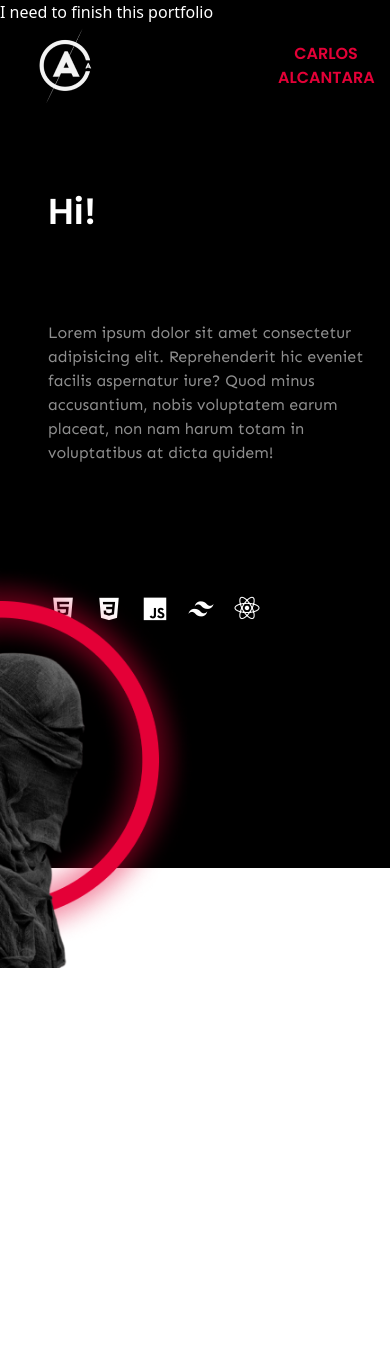
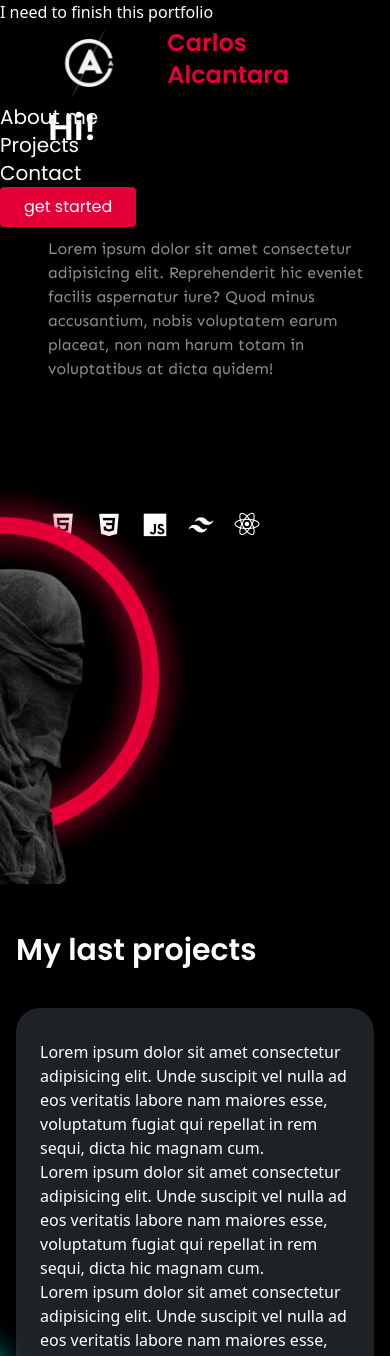
Before and after one commit to CarlosAlc91/Carlos-Portfolio, a React (Vite) app: page / in a window 390 px wide. Shown: the top 1356 px of the page. Before the commit the page ends 968 px from the top, so only its background shows below. Built offline with nearby package versions, Linux system fonts and the light colour scheme.

Commit message:
working-on-mobile-first

```diff
--- a/package.json
+++ b/package.json
@@ -11,7 +11,8 @@
   },
   "dependencies": {
     "react": "^18.2.0",
-    "react-dom": "^18.2.0"
+    "react-dom": "^18.2.0",
+    "react-router-dom": "^6.15.0"
   },
   "devDependencies": {
     "@types/react": "^18.2.15",
--- a/src/App.jsx
+++ b/src/App.jsx
@@ -1,18 +1,17 @@
-import { useState } from "react";
 import "./App.css";
 import AboutMe from "./components/AboutMe";
-import ModalMenu from "./components/ModalMenu";
+import Projects from "./components/Projects";
 import HeaderNavbar from "./components/layout/HeaderNavbar";
 
 function App() {
   return (
-    <main className="min-h-screen bg-black text-white">
-      <h1>I need to finish this portfolio</h1>
-      <nav>
+    <main className="min-h-full">
+      <div className="w-full bg-bg-main text-white">
+        <h1>I need to finish this portfolio</h1>
         <AboutMe />
-        {/* <Projects />
-        <Contact /> */}
-      </nav>
+        <Projects />
+        {/* <Contact /> */}
+      </div>
     </main>
   );
 }
--- a/src/components/AboutMe.jsx
+++ b/src/components/AboutMe.jsx
@@ -1,18 +1,16 @@
-import { useState } from "react";
-import ModalMenu from "./ModalMenu";
+import HeaderNavbar from "./layout/HeaderNavbar";
 
 const AboutMe = () => {
   /* states */
-  const [showMenu, setShowMenu] = useState(false);
 
   /* functions, handlers, logic */
-  const handlerShowModal = () => {
+  /* const handlerShowModal = () => {
     setShowMenu(!showMenu);
-  };
+  }; */
   /* effects */
   return (
     <article className="mx-a min-h-screen">
-      <header>
+      {/* <header>
         <nav className="flex items-center justify-between">
           <img src="/images/logo.png" alt="logo.png" />
           <button
@@ -22,7 +20,8 @@ const AboutMe = () => {
             Carlos Alcantara
           </button>
         </nav>
-      </header>
+      </header> */}
+      <HeaderNavbar />
       <section className="grid items-center pl-12 h-[600px]">
         <h1 className="font-poppins pt-10 text-4xl font-semibold">Hi!</h1>
         <p className="font-sen text-p-gray font-normal">
@@ -46,7 +45,6 @@ const AboutMe = () => {
           alt="circle"
         />
       </section>
-      <ModalMenu showMenu={showMenu} setShowMenu={setShowMenu} />
     </article>
   );
 };
--- a/src/components/Projects.jsx
+++ b/src/components/Projects.jsx
@@ -1,8 +1,41 @@
 const Projects = () => {
   return (
-    <section>
-      Projects
-    </section>
-  )
-}
-export default Projects
+    <article className="min-h-full relative px-4 py-6">
+      <h1 className="font-poppins font-semibold text-3xl py-10">
+        My last projects
+      </h1>
+      <section className="relative z-10">
+        <div className="w-full h-[700px] sm:h-[800px] sm:w-full bg-gray-600/40 px-6 py-8 rounded-3xl  overflow-y-auto">
+          <p>
+            Lorem ipsum dolor sit amet consectetur adipisicing elit. Unde
+            suscipit vel nulla ad eos veritatis labore nam maiores esse,
+            voluptatum fugiat qui repellat in rem sequi, dicta hic magnam cum.
+          </p>
+          <p>
+            Lorem ipsum dolor sit amet consectetur adipisicing elit. Unde
+            suscipit vel nulla ad eos veritatis labore nam maiores esse,
+            voluptatum fugiat qui repellat in rem sequi, dicta hic magnam cum.
+          </p>
+          <p>
+            Lorem ipsum dolor sit amet consectetur adipisicing elit. Unde
+            suscipit vel nulla ad eos veritatis labore nam maiores esse,
+            voluptatum fugiat qui repellat in rem sequi, dicta hic magnam cum.
+          </p>
+          <p>
+            Lorem ipsum dolor sit amet consectetur adipisicing elit. Unde
+            suscipit vel nulla ad eos veritatis labore nam maiores esse,
+            voluptatum fugiat qui repellat in rem sequi, dicta hic magnam cum.
+          </p>
+        </div>
+      </section>
+      <section className="">
+        <img
+          className="absolute -left-[55%] bottom-8 md:-left md:-bottom-[100px]"
+          src="/images/triangle.png"
+          alt=""
+        />
+      </section>
+    </article>
+  );
+};
+export default Projects;
--- a/src/components/layout/HeaderNavbar.jsx
+++ b/src/components/layout/HeaderNavbar.jsx
@@ -1,8 +1,49 @@
-const HeaderNavbar = ({ setShowMenu, showMenu }) => {
+import { useState } from "react";
+import ModalMenu from "../ModalMenu";
+
+const HeaderNavbar = () => {
+  const [showMenu, setShowMenu] = useState(false);
+
+  const handlerShowModal = () => {
+    setShowMenu(!showMenu);
+  };
+
+  let Links = [
+    { name: "About me", link: "/" },
+    { name: "Projects", link: "/" },
+    { name: "Contact", link: "/" },
+  ];
+
   return (
-    <section>
-
-    </section>
+    <div className="shadow-md w-full fixed top-0 left-0 ">
+      <div className="md:flex items-center justify-between py-4 md:px-10 px-7">
+        <div className="font-bold text-2xl cursor-pointer flex items-center font-poppins text-red">
+          <span className="text-3xl text-white mr-1 pt-2">
+            <img src="/images/logo.png" alt="logo.png" />
+          </span>
+          Carlos Alcantara
+        </div>
+        <ul className="md:flex md:items-center md:pb-0 pb-12 font-poppins font-normal absolute ms:static ms:z-auto z-[-1] left-0 w-full">
+          {Links.map((link) => (
+            <li key={link.name} className="md:ml-8 text-xl">
+              <a
+                href={link.link}
+                className="text-white  hover:text-red hover:font-poppins hover:font-normal duration-500"
+              >
+                {link.name}
+              </a>
+            </li>
+          ))}
+          <button
+            className="bg-red text-white font-poppins py-2 px-6 rounded md:ml-8 hover:bg-[#be123c] duration-500"
+            onClick={handlerShowModal}
+          >
+            get started
+          </button>
+        </ul>
+        <ModalMenu showMenu={showMenu} setShowMenu={setShowMenu} />
+      </div>
+    </div>
   );
 };
 export default HeaderNavbar;
```
Also changed, not shown: 1 other file (tests, documents, lock files or other folders).
